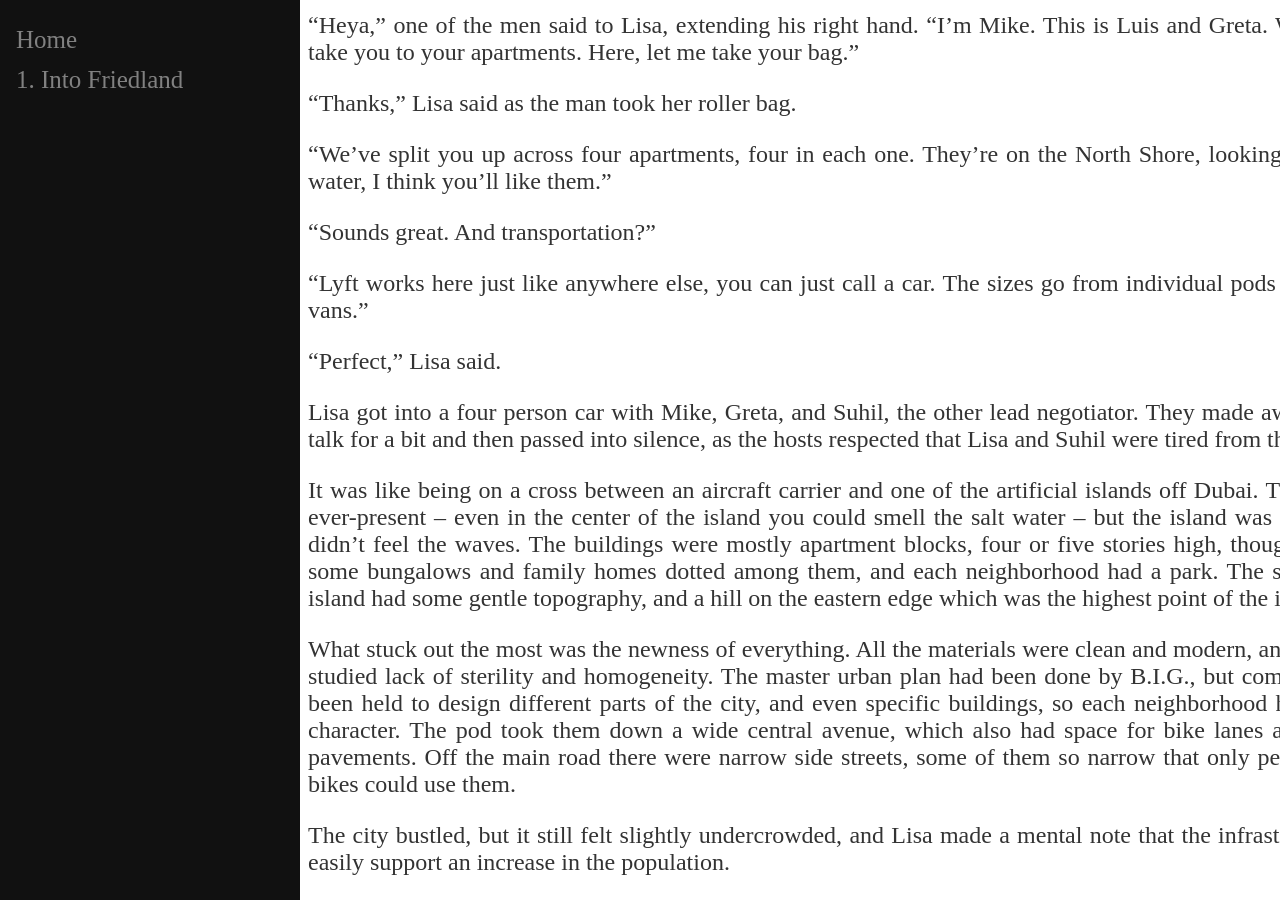
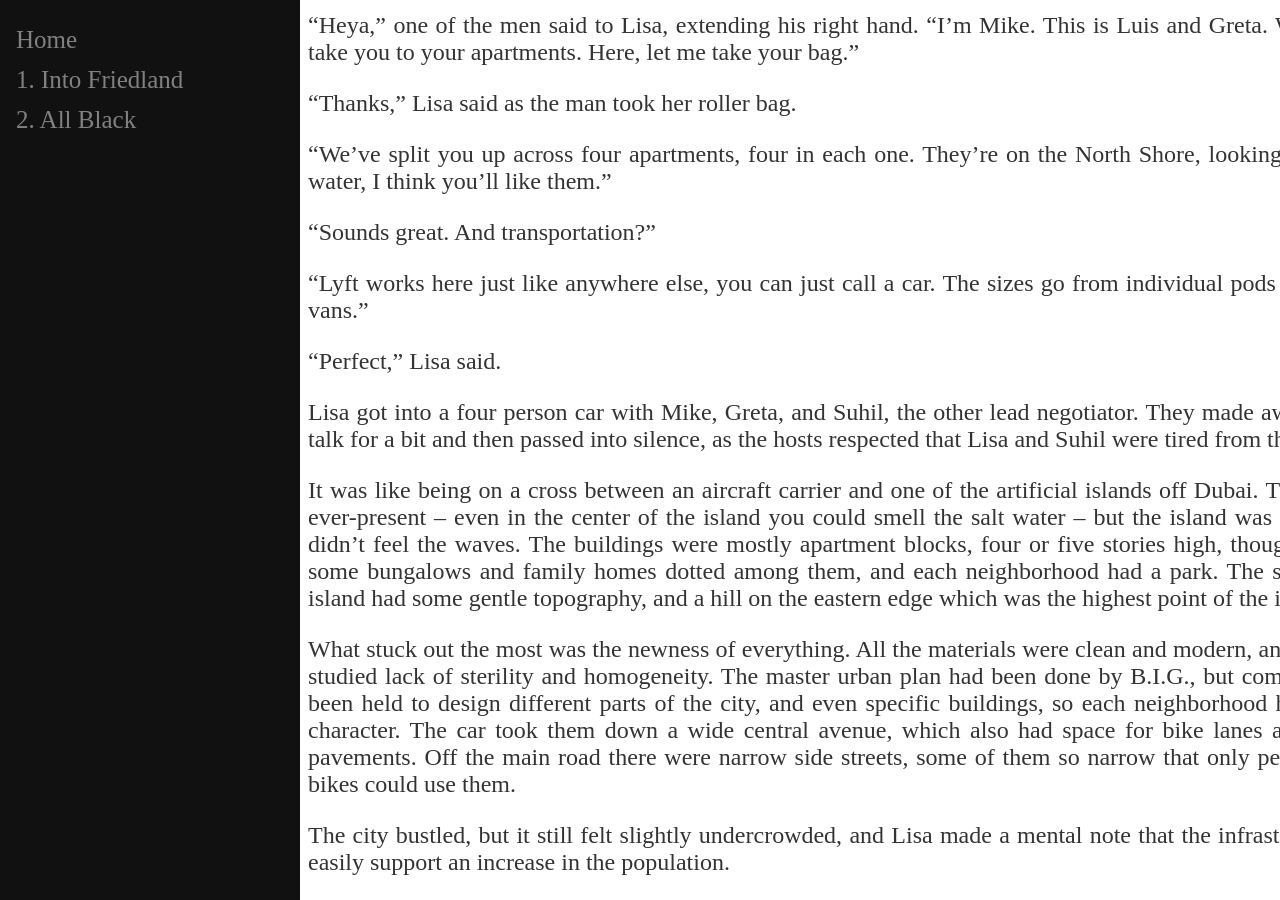
Before and after one commit to fylobc/fylobc.github.io, a Jekyll site: the page built from _parts/Part_0.md, in a window 1280 px wide and 900 px high, scrolled down 2499 px. Built offline with Jekyll 4.4.1, drawn with Linux system fonts in a browser that asks for light colours.

Commit message:
Added Part 2

```diff
--- a/_layouts/default.html
+++ b/_layouts/default.html
@@ -11,6 +11,7 @@
 		<div class="sidenav">
 		  <a href="/">Home</a>
 		  <a href="https://fylobc.github.io/parts/Part_0">1. Into Friedland</a>
+		  <a href="https://fylobc.github.io/parts/Part_1">2. All Black</a>
 		</div>
 		<body>
 			<nav>
--- a/_parts/Part_0.md
+++ b/_parts/Part_0.md
@@ -65,6 +65,6 @@
 
 It was like being on a cross between an aircraft carrier and one of the artificial islands off Dubai. The water was ever-present -- even in the center of the island you could smell the salt water -- but the island was so massive it didn't feel the waves. The buildings were mostly apartment blocks, four or five stories high, though there were some bungalows and family homes dotted among them, and each neighborhood had a park. The surface of the island had some gentle topography, and a hill on the eastern edge which was the highest point of the island.
 
-What stuck out the most was the newness of everything. All the materials were clean and modern, and there was a studied lack of sterility and homogeneity. The master urban plan had been done by B.I.G., but competitions had been held to design different parts of the city, and even specific buildings, so each neighborhood had a distinct character. The pod took them down a wide central avenue, which also had space for bike lanes and tree-lined pavements. Off the main road there were narrow side streets, some of them so narrow that only pedestrians and bikes could use them.
+What stuck out the most was the newness of everything. All the materials were clean and modern, and there was a studied lack of sterility and homogeneity. The master urban plan had been done by B.I.G., but competitions had been held to design different parts of the city, and even specific buildings, so each neighborhood had a distinct character. The car took them down a wide central avenue, which also had space for bike lanes and tree-lined pavements. Off the main road there were narrow side streets, some of them so narrow that only pedestrians and bikes could use them.
 
 The city bustled, but it still felt slightly undercrowded, and Lisa made a mental note that the infrastructure could easily support an increase in the population.
```
Also changed, not shown: _parts/Part_1.md (added, +47 -0 lines).
